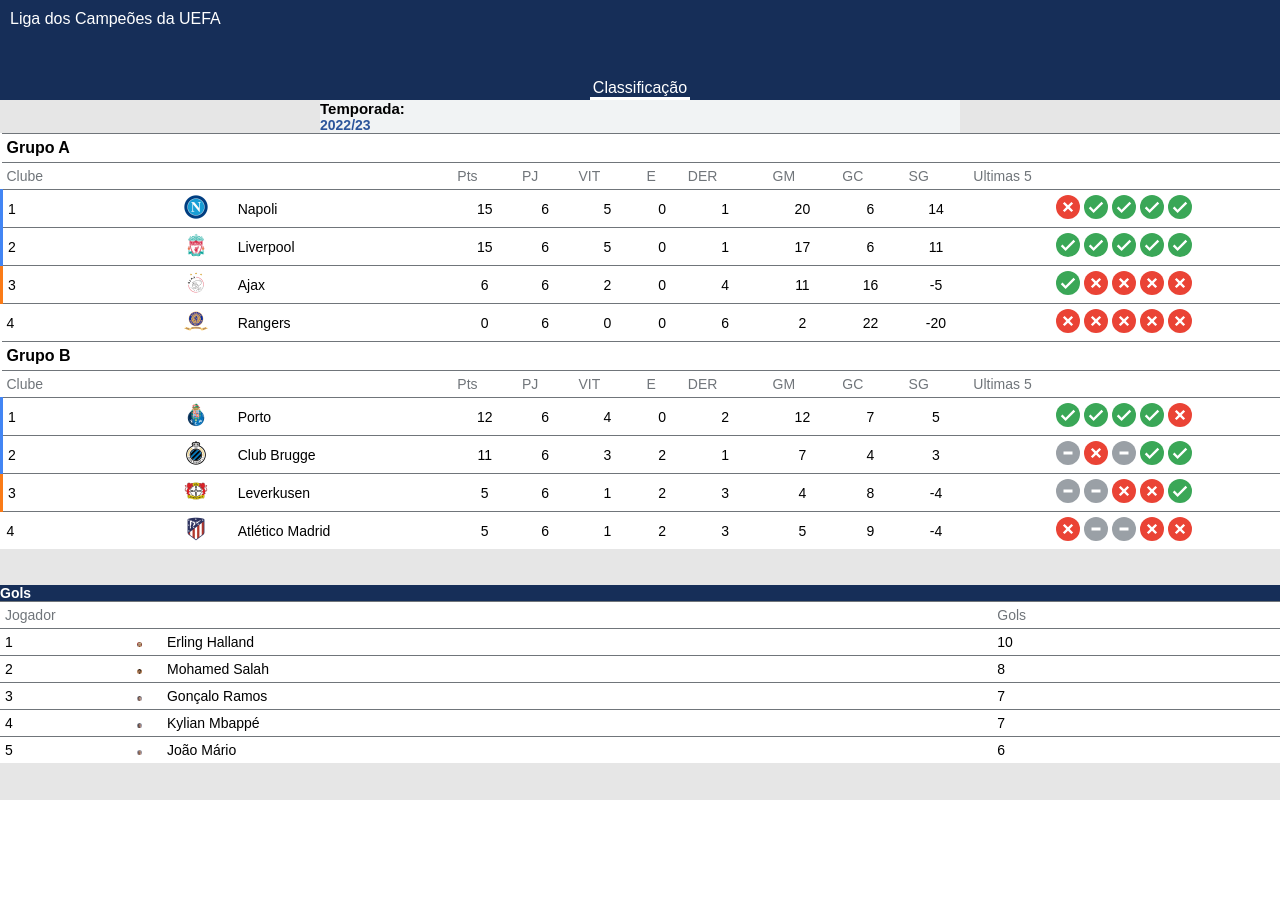
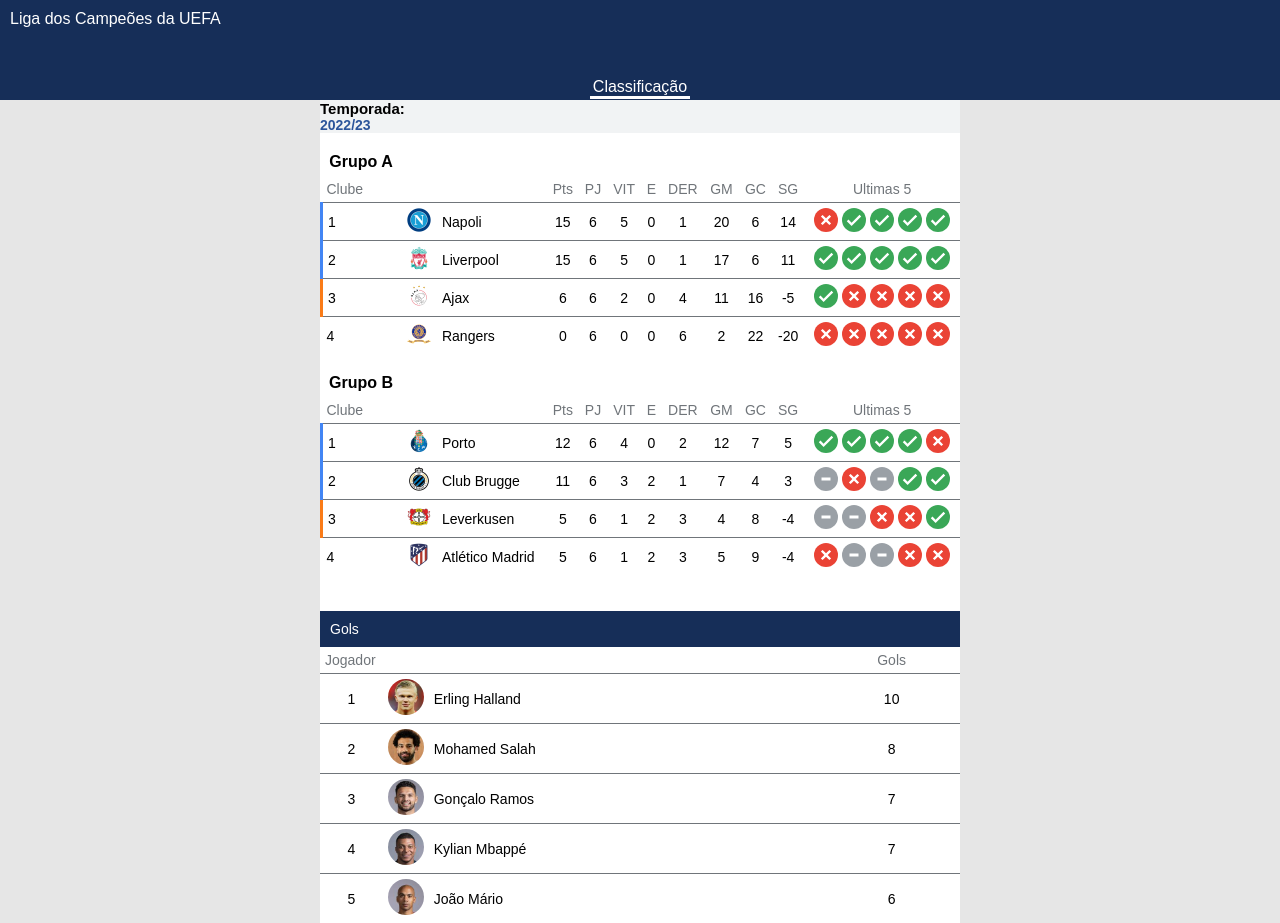
Before and after one commit to leonardohendler/ADS-Ulbra, a PHP site: page / in a window 1280 px wide. Before the commit the page ends 800 px from the top, so only its background shows below. Run offline with PHP 8.4, Linux system fonts and the light colour scheme.

Commit message:
Update style.css

```diff
--- a/Matérias/Introdução Web/Champions League - Tabela/style.css
+++ b/Matérias/Introdução Web/Champions League - Tabela/style.css
@@ -14,24 +14,25 @@
     height: 100px;
     background-color: #162E58;
     color: white;
+    padding: 10px;
 }
 
 .header h1{
     font-size: 16px;
     font-weight: normal;
-    padding: 10px;
+
 
 }
 .header h2 {
     text-align: center;
     font-size: 16px;
     font-weight: normal;
-    margin-top: 41px;
+    margin-top: 50px;
     border-bottom: 3px solid white;
     width: 100px;
 }
 
-.temporada {
+.temporada{
     font-size: 10px;
     color: black;
     text-align: justify;
@@ -44,27 +45,36 @@
     color: #2c559b;
 }
 
-table,th, tr, td {
-    border-top:0.1px solid #70757a;
-    border-collapse: collapse;
-    text-align: center;
-    padding: 5px;
-}
 
-.Tabela {
+
+.tabela {
     width: 50%;
+    margin: 0 auto;
+    background-color: white;
 }
 table{
     width: 100%;
     font-size: 14px;
-    padding-top: 10px;
     background-color: white ;
+    border-collapse: collapse;
 }
 
-th {
+th,td {
+    border-top:0.1px solid #70757a;
+    padding: 5px;
+
+}
+
+tr{
+    text-align: center;
+}
+
+th{
     font-weight: normal;
     color: #70757a;
+    border-top: none;
 }
+
 
 img  {
     width: 24px;
@@ -94,6 +104,7 @@
     color: black;
     font-weight: bold;
     font-size: 16px;
+    padding-top: 20px;
 }
 
 .gols{
@@ -102,18 +113,19 @@
     margin: 0 auto;
 }
 
+
+
 .gols h3{
     background-color: #162E58;
     color: white;
+    height: 40%;
+    font-weight: normal;
+    padding: 10px;
 }
 
 .gols img {
     border-radius: 50%;
-    height: 26%;
-    width: 26%;
-}
-
-.gols td, th, tr {
-    text-align: left;
+    height: 36px;
+    width: 36px;
 
 }
```
